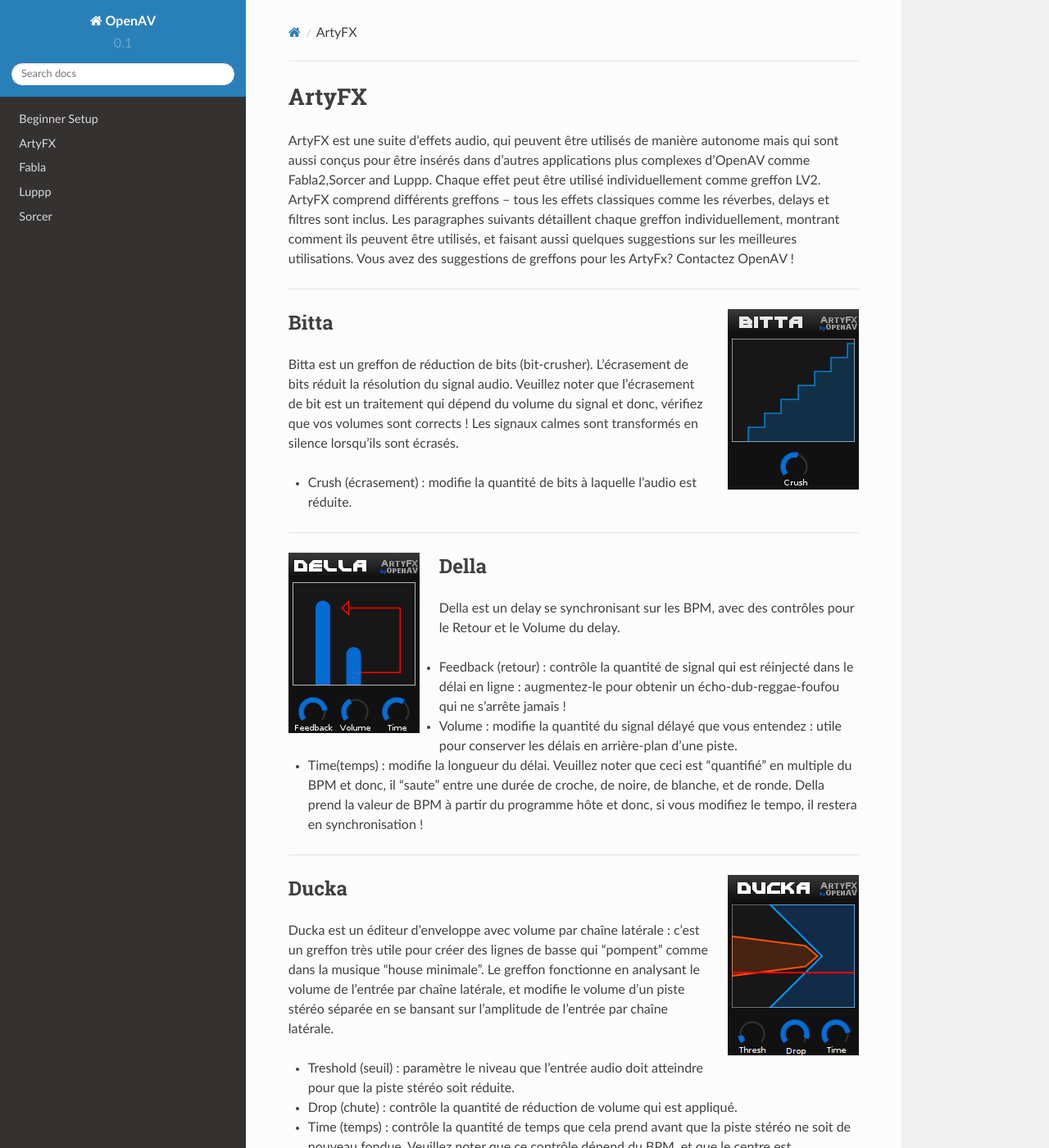
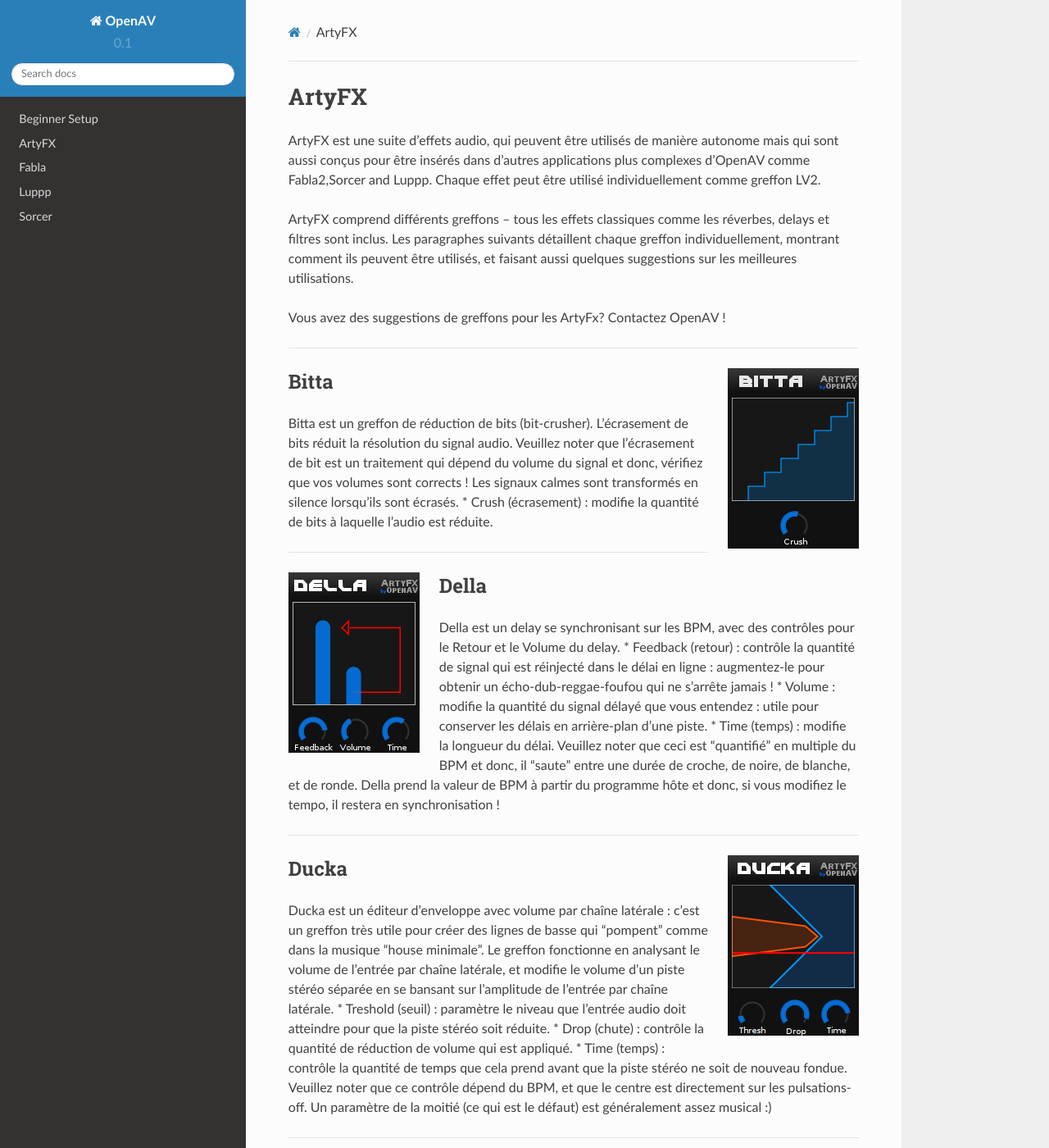
Before and after one commit to openAVproductions/openAV-manual, a Sphinx documentation site: the page built from source/fr-artyfx.rst, in a window 1280 px wide and 1400 px high. Shown: the whole window at 82% size. Built offline with Sphinx 7.4.7 and the Read the Docs theme 2.0.0, drawn with Linux system fonts in a browser that asks for light colours; some of the changed text lies outside the part shown.

Commit message:
quelques petits trucs

```diff
--- a/source/fr-artyfx.rst
+++ b/source/fr-artyfx.rst
@@ -5,12 +5,10 @@
 ArtyFX
 ########
 
-ArtyFX est une suite d’effets audio, qui peuvent être utilisés de manière autonome
-mais qui sont aussi conçus pour être insérés dans d’autres applications plus complexes d’OpenAV
-comme Fabla2,Sorcer and Luppp. Chaque effet peut être utilisé individuellement comme greffon LV2.
-ArtyFX comprend différents greffons – tous les effets classiques comme les réverbes, delays et filtres sont inclus.
-Les paragraphes suivants détaillent chaque greffon individuellement, montrant comment ils peuvent être utilisés,
-et faisant aussi quelques suggestions sur les meilleures utilisations.
+ArtyFX est une suite d’effets audio, qui peuvent être utilisés de manière autonome mais qui sont aussi conçus pour être insérés dans d’autres applications plus complexes d’OpenAV comme Fabla2,Sorcer and Luppp. Chaque effet peut être utilisé individuellement comme greffon LV2.
+
+ArtyFX comprend différents greffons – tous les effets classiques comme les réverbes, delays et filtres sont inclus. Les paragraphes suivants détaillent chaque greffon individuellement, montrant comment ils peuvent être utilisés, et faisant aussi quelques suggestions sur les meilleures utilisations.
+
 Vous avez des suggestions de greffons pour les ArtyFx? Contactez OpenAV !
 
 
@@ -22,12 +20,7 @@
 
 Bitta
 =======
-
-Bitta est un greffon de réduction de bits (bit-crusher).
-L’écrasement de bits réduit la résolution du signal audio.
-Veuillez noter que l'écrasement de bit est un traitement qui dépend du volume du signal et donc,
-vérifiez que vos volumes sont corrects ! Les signaux calmes sont transformés en silence lorsqu'ils sont écrasés.
-
+Bitta est un greffon de réduction de bits (bit-crusher). L’écrasement de bits réduit la résolution du signal audio. Veuillez noter que l'écrasement de bit est un traitement qui dépend du volume du signal et donc, vérifiez que vos volumes sont corrects ! Les signaux calmes sont transformés en silence lorsqu'ils sont écrasés.
 * Crush (écrasement) : modifie la quantité de bits à laquelle l'audio est réduite.
 
 
@@ -40,19 +33,11 @@
 
 Della
 =======
+Della est un delay se synchronisant sur les BPM, avec des contrôles pour le Retour et le Volume du delay.
+* Feedback (retour) : contrôle la quantité de signal qui est réinjecté dans le délai en ligne : augmentez-le pour obtenir un écho-dub-reggae-foufou qui ne s'arrête jamais !
+* Volume : modifie la quantité du signal délayé que vous entendez : utile pour conserver les délais en arrière-plan d'une piste.
+* Time (temps) : modifie la longueur du délai. Veuillez noter que ceci est “quantifié” en multiple du BPM et donc, il “saute” entre une durée de croche, de noire, de blanche, et de ronde. Della prend la valeur de BPM à partir du programme hôte et donc, si vous modifiez le tempo, il restera en synchronisation !
 
-Della est un delay se synchronisant sur les BPM, avec des contrôles pour le Retour et le Volume du delay.
-
-* Feedback (retour) : contrôle la quantité de signal qui est réinjecté dans le délai en ligne :
-  augmentez-le pour obtenir un écho-dub-reggae-foufou qui ne s'arrête jamais !
-
-* Volume : modifie la quantité du signal délayé que vous entendez :
-  utile pour conserver les délais en arrière-plan d'une piste.
-
-* Time(temps) : modifie la longueur du délai. Veuillez noter que ceci est “quantifié” en multiple du BPM
-  et donc, il “saute” entre une durée de croche, de noire, de blanche, et de ronde.
-  Della prend la valeur de BPM à partir du programme hôte et donc, si vous modifiez le tempo,
-  il restera en synchronisation !
 
 ____
 
@@ -63,19 +48,12 @@
 
 Ducka
 =======
-Ducka est un éditeur d'enveloppe avec volume par chaîne latérale :
-c'est un greffon très utile pour créer des lignes de basse
-qui “pompent” comme dans la musique “house minimale”.
-Le greffon fonctionne en analysant le volume de l'entrée par chaîne latérale,
-et modifie le volume d'un piste stéréo séparée en se bansant sur l'amplitude de l'entrée par chaîne latérale.
+Ducka est un éditeur d'enveloppe avec volume par chaîne latérale : c'est un greffon très utile pour créer des lignes de basse
+qui “pompent” comme dans la musique “house minimale”. Le greffon fonctionne en analysant le volume de l'entrée par chaîne latérale, et modifie le volume d'un piste stéréo séparée en se bansant sur l'amplitude de l'entrée par chaîne latérale.
+* Treshold (seuil) : paramètre le niveau que l'entrée audio doit atteindre pour que la piste stéréo soit réduite.
+* Drop (chute) : contrôle la quantité de réduction de volume qui est appliqué.
+* Time (temps) : contrôle la quantité de temps que cela prend avant que la piste stéréo ne soit de nouveau fondue. Veuillez noter que ce contrôle dépend du BPM, et que le centre est directement sur les pulsations-off. Un paramètre de la moitié (ce qui est le défaut) est généralement assez musical :)
 
-* Treshold (seuil) : paramètre le niveau que l'entrée audio doit atteindre pour que la piste stéréo soit réduite.
-
-* Drop (chute) : contrôle la quantité de réduction de volume qui est appliqué.
-
-* Time (temps) : contrôle la quantité de temps que cela prend avant que la piste stéréo ne soit de nouveau fondue.
-  Veuillez noter que ce contrôle dépend du BPM, et que le centre est directement sur les pulsations-off.
-  Un paramètre de la moitié (ce qui est le défaut) est généralement assez musical :)
 
 ____
 
@@ -86,13 +64,8 @@
 
 Driva
 =======
-
 Driva est un effet de multi-distortion capable des plus moyennes distortions comme des plus granuleuses.
-
-* Tone (tonalité) : cliquer sur ce bouton permet de choisir un modèle de distorsion parmi une liste.
-  Choisissez la distortion désirée et éclatez vous.
-  Le bouton “Cancel”(Annuler) en bas de la liste permet de sortir de ce menu sans effectuer de modification.
-
+* Tone (tonalité) : cliquer sur ce bouton permet de choisir un modèle de distorsion parmi une liste. Choisissez la distortion désirée et éclatez vous. Le bouton “Cancel” (Annuler) en bas de la liste permet de sortir de ce menu sans effectuer de modification.
 * Amount (quantité) : ajuste la quantité de gain / distorsion ajoutée. À utiliser à vos propres risques et périls !
 
 
@@ -166,11 +124,10 @@
 Panda
 =======
 Panda est une combinaison d'un compresseur et d'un expandeur combo, avec contôles d'attaque et de relâchement.
-
-* Threshold (Seuil) : le point de passage entre la compression et l'expansion. Les valeurs faibles en font un expandeur,
-  les valeurs hautes un compresseur.
+* Threshold (seuil) : le point de passage entre la compression et l'expansion. Les valeurs faibles en font un expandeur, les valeurs hautes un compresseur.
 * Release (relâchement) : modifie le temps pour que le greffon fonde en fermeture sa compression/expansion.
 * Factor (facteur) : contrôle la quantité de compression/expansion réalisée, aussi connu en tant que bouton de “maximisation”.
+
 
 ____
 
@@ -217,8 +169,5 @@
 Vihda
 =======
 Vihda est un réhausseur stéréo, utilisant une matrice “mid-side”.
-
-* Width (largeur) : affecte la quantité de contenu stéréo dans le signal.
-Veuillez noter que la technique “mid-side” réhausse uniquement la stéréo, elle ne la crée pas !
-*bouton Invert (inverser) : inverse le canal droit ce qui provoque un mix ressenti plus large à cause de la façon
- dont le cerveau interprète l'audio. Essayez-le et écoutez si ça sonne bien.
+* Width (largeur) : affecte la quantité de contenu stéréo dans le signal. Veuillez noter que la technique “mid-side” réhausse uniquement la stéréo, elle ne la crée pas !
+* bouton Invert (inverser) : inverse le canal droit ce qui provoque un mix ressenti plus large à cause de la façon dont le cerveau interprète l'audio. Essayez-le et écoutez si ça sonne bien.
```
Also changed, not shown: other parts of source/fr-artyfx.rst (+15 -35 lines).
